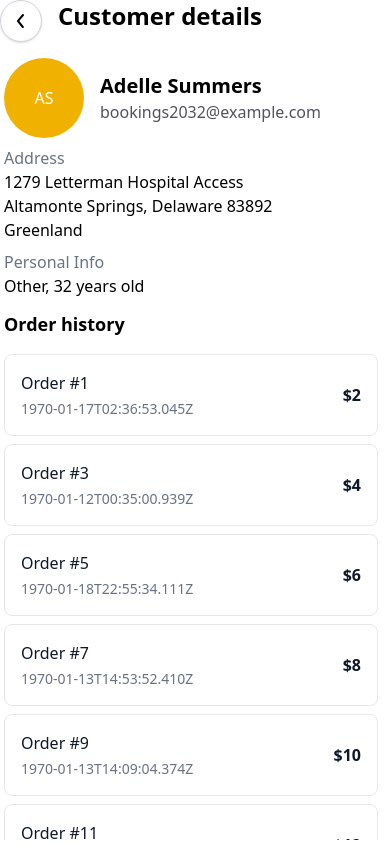
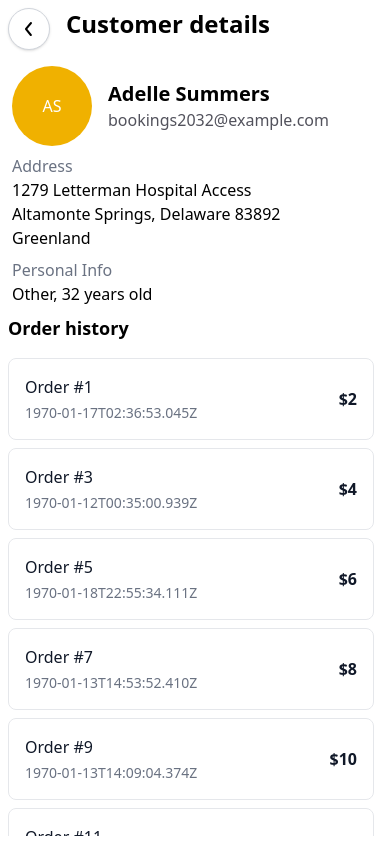
Before and after one commit to gohurd/customers-react, a React (Vite) app: page /customers/1 in a window 390 px wide. Built offline with nearby package versions, Linux system fonts and the light colour scheme.

Commit message:
fix: page padding

```diff
--- a/src/features/customer/customer-details-orders.tsx
+++ b/src/features/customer/customer-details-orders.tsx
@@ -7,7 +7,7 @@ type Props = {
 
 export const CustomerDetailsOrders = ({ orders }: Props) => {
   return (
-    <div className="p-1 md:p-0 mt-2 flex-1 flex flex-col gap-4 min-h-0">
+    <div className="md:p-0 mt-2 flex-1 flex flex-col gap-4 min-h-0">
       <h3 className="font-semibold text-lg">Order history</h3>
       <ul className="overflow-y-auto flex flex-col gap-2 pb-4 pr-2">
         {orders.map((order) => (
--- a/src/ui/page.tsx
+++ b/src/ui/page.tsx
@@ -18,7 +18,7 @@ export const Page = ({
 }: Props) => {
   return (
     <main className="h-full w-full flex justify-center">
-      <div className="h-full flex flex-col max-w-[1200px] w-full md:py-8">
+      <div className="h-full flex flex-col max-w-[1200px] w-full md:py-8 p-2 md:p-0">
         <h1
           className={twMerge(
             "text-2xl font-semibold flex justify-between",
```
